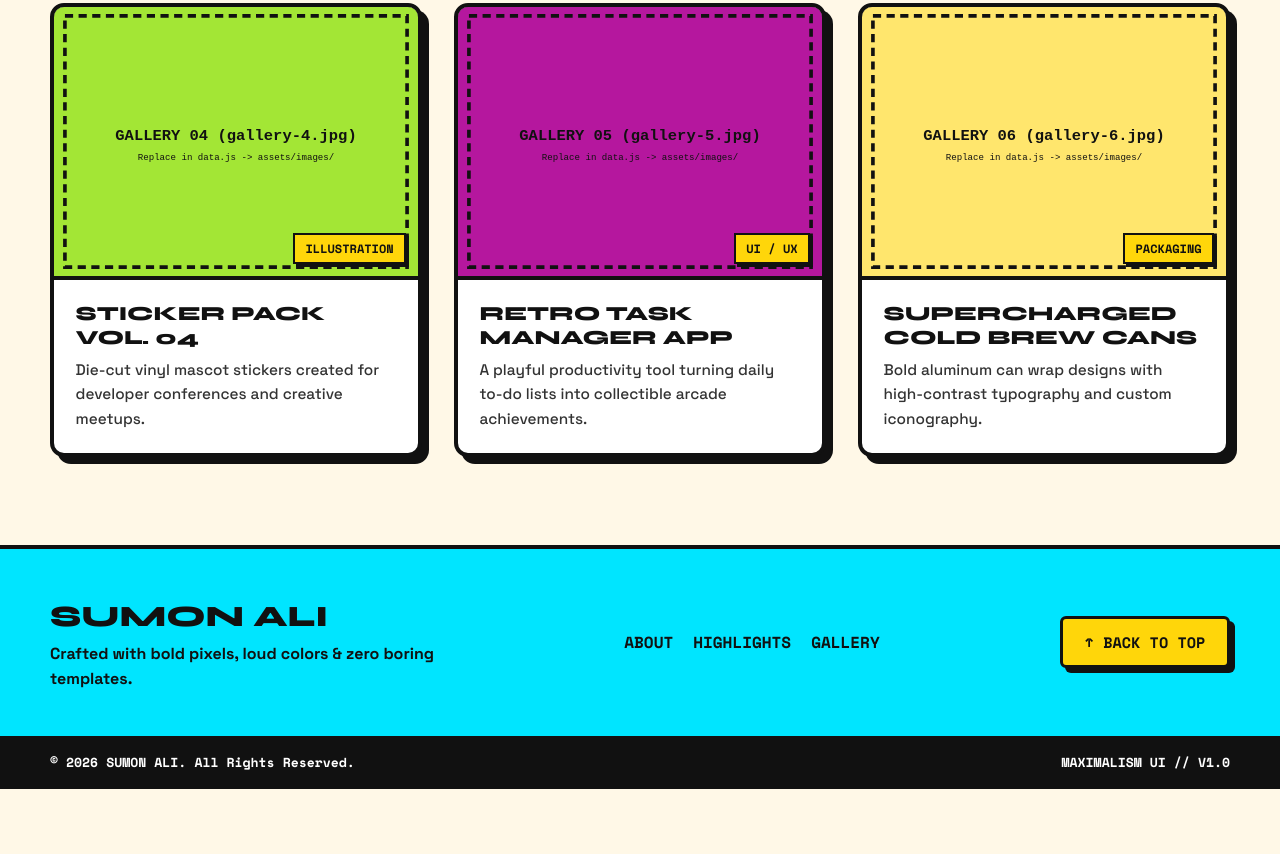
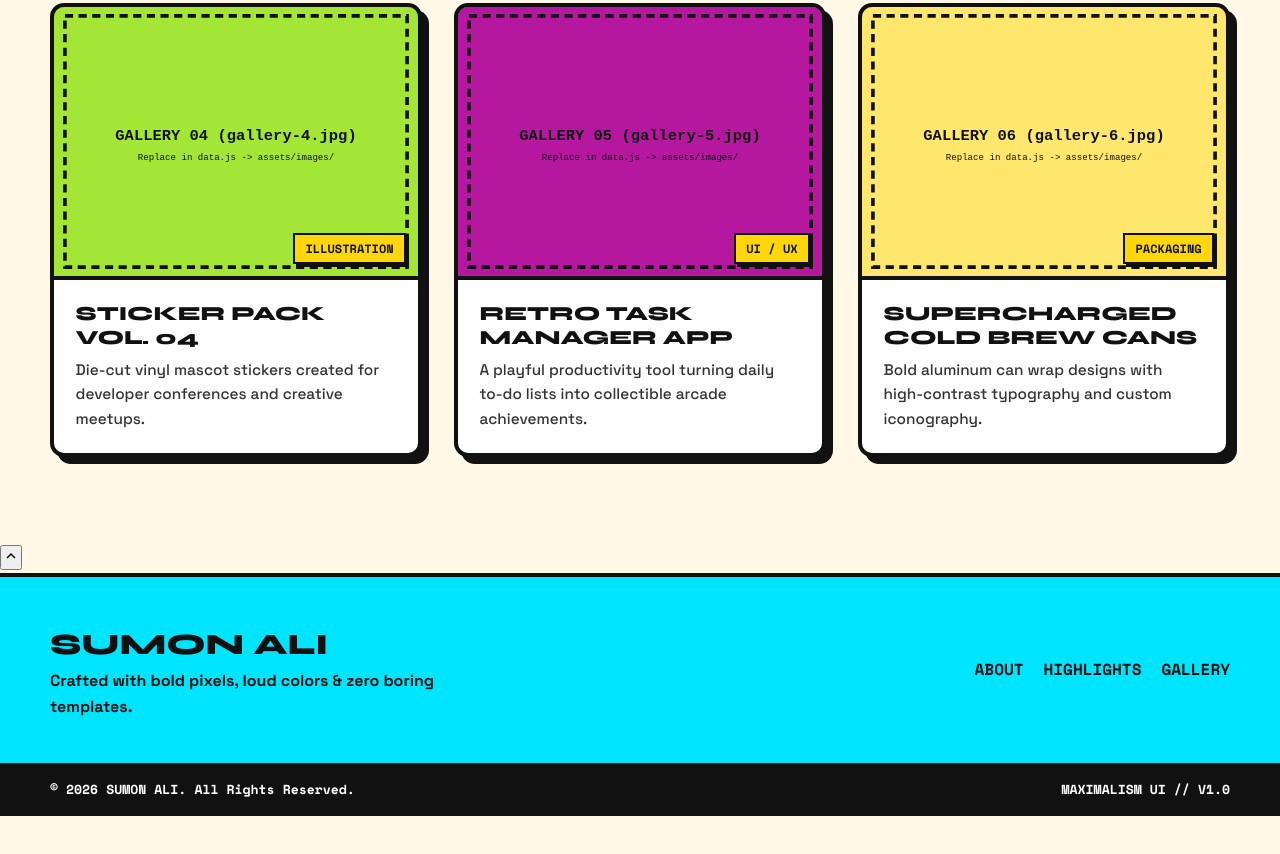
Before and after one commit to sumonttc/potfolio, a plain HTML site: page index.html in a window 1280 px wide. Shown: the part 2423-3277 px from the top of the page. Before the commit the page ends 3252 px from the top, so only its background shows below. Drawn offline with nearby package versions, Linux system fonts and the light colour scheme.

Commit message:
Refactor comments and add back-to-top button

```diff
--- a/index.html
+++ b/index.html
@@ -30,7 +30,6 @@
       <!-- Clean Icon Theme Switcher -->
       <button id="theme-toggle" class="theme-btn-icon" aria-label="Toggle Dark and Light Mode">
         <svg id="theme-icon-svg" class="icon-svg" viewBox="0 0 24 24">
-          <!-- Sun/Moon path dynamically managed or default Moon -->
           <path d="M21 12.79A9 9 0 1 1 11.21 3 7 7 0 0 0 21 12.79z"></path>
         </svg>
       </button>
@@ -59,7 +58,7 @@
           <h1 class="hero-title" id="profile-name">YOUR NAME HERE</h1>
           <p class="hero-bio" id="profile-bio">Short punchy bio goes here.</p>
 
-          <!-- Clean Action Buttons (Call, Email, Share/QR) -->
+          <!-- Action Buttons -->
           <div class="action-buttons">
             <a id="btn-call" href="#" class="btn btn-primary">
               <svg class="icon-svg" viewBox="0 0 24 24"><path d="M6.62 10.79c1.44 2.83 3.76 5.14 6.59 6.59l2.2-2.2c.27-.27.67-.36 1.02-.24 1.12.37 2.33.57 3.57.57.55 0 1 .45 1 1V20c0 .55-.45 1-1 1-9.39 0-17-7.61-17-17 0-.55.45-1 1-1h3.5c.55 0 1 .45 1 1 0 1.25.2 2.45.57 3.57.11.35.03.74-.25 1.02l-2.2 2.2z"/></svg>
@@ -69,7 +68,6 @@
               <svg class="icon-svg" viewBox="0 0 24 24"><path d="M20 4H4c-1.1 0-1.99.9-1.99 2L2 18c0 1.1.9 2 2 2h16c1.1 0 2-.9 2-2V6c0-1.1-.9-2-2-2zm0 4l-8 5-8-5V6l8 5 8-5v2z"/></svg>
               <span>EMAIL ME</span>
             </a>
-            <!-- Share / QR Button -->
             <button id="btn-share-modal" class="btn btn-accent">
               <svg class="icon-svg" viewBox="0 0 24 24"><path d="M18 16.08c-.76 0-1.44.3-1.96.77L8.91 12.7c.05-.23.09-.46.09-.7s-.04-.47-.09-.7l7.05-4.11c.54.5 1.25.81 2.04.81 1.66 0 3-1.34 3-3s-1.34-3-3-3-3 1.34-3 3c0 .24.04.47.09.7L8.04 9.81C7.5 9.31 6.79 9 6 9c-1.66 0-3 1.34-3 3s1.34 3 3 3c.79 0 1.5-.31 2.04-.81l7.12 4.16c-.05.21-.08.43-.08.65 0 1.61 1.31 2.92 2.92 2.92s2.92-1.31 2.92-2.92c0-1.61-1.31-2.92-2.92-2.92z"/></svg>
               <span>SHARE / QR</span>
@@ -100,7 +98,7 @@
       </div>
     </div>
 
-    <!-- SLIDER / CAROUSEL SECTION -->
+    <!-- SLIDER SECTION -->
     <section id="highlights" class="slider-section">
       <div class="container">
         <div class="section-header">
@@ -138,6 +136,11 @@
     </section>
   </main>
 
+  <!-- FLOATING BACK TO TOP BUTTON -->
+  <button id="back-to-top" class="floating-top-btn" aria-label="Back to Top">
+    <svg class="icon-svg" viewBox="0 0 24 24"><path d="M7.41 15.41L12 10.83l4.59 4.58L18 14l-6-6-6 6z"/></svg>
+  </button>
+
   <!-- LIGHTBOX MODAL -->
   <div id="lightbox" class="lightbox" role="dialog" aria-modal="true" aria-hidden="true">
     <div class="lightbox-backdrop" id="lightbox-backdrop"></div>
@@ -168,10 +171,7 @@
         <h3>Scan or Share Portfolio</h3>
         <p>Scan this QR code with your phone camera or copy the link to share instantly.</p>
 
-        <!-- Generated QR Code Container -->
-        <div class="qr-code-box" id="qr-code-container">
-          <!-- QR SVG injected dynamically -->
-        </div>
+        <div class="qr-code-box" id="qr-code-container"></div>
 
         <div class="share-actions-row">
           <button id="btn-copy-link" class="btn btn-secondary">📋 COPY LINK</button>
@@ -194,10 +194,6 @@
         <a href="#highlights">Highlights</a>
         <a href="#gallery">Gallery</a>
       </div>
-
-      <button id="back-to-top" class="btn btn-accent back-top-btn">
-        ↑ BACK TO TOP
-      </button>
     </div>
 
     <div class="footer-bottom">
```
